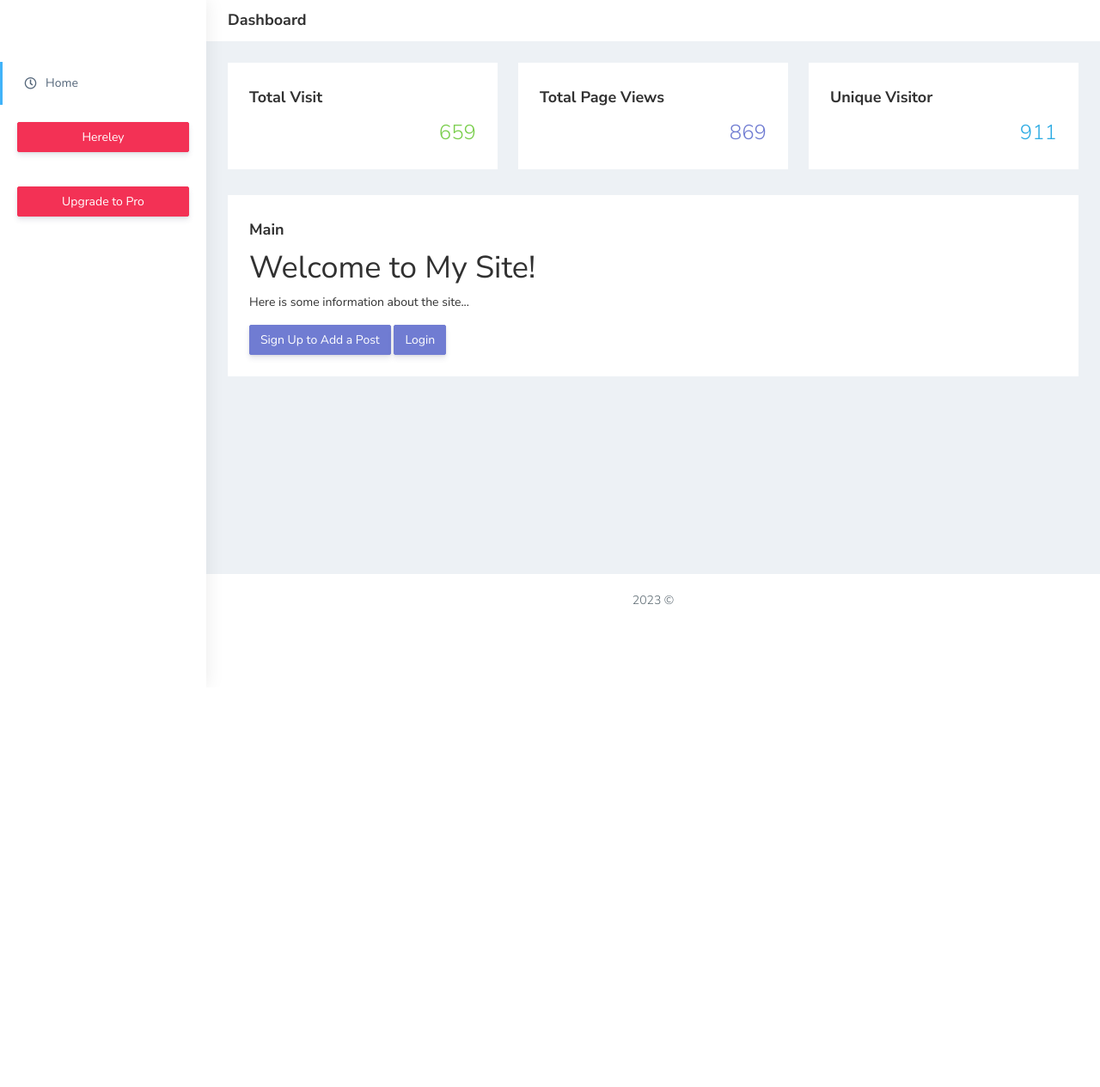
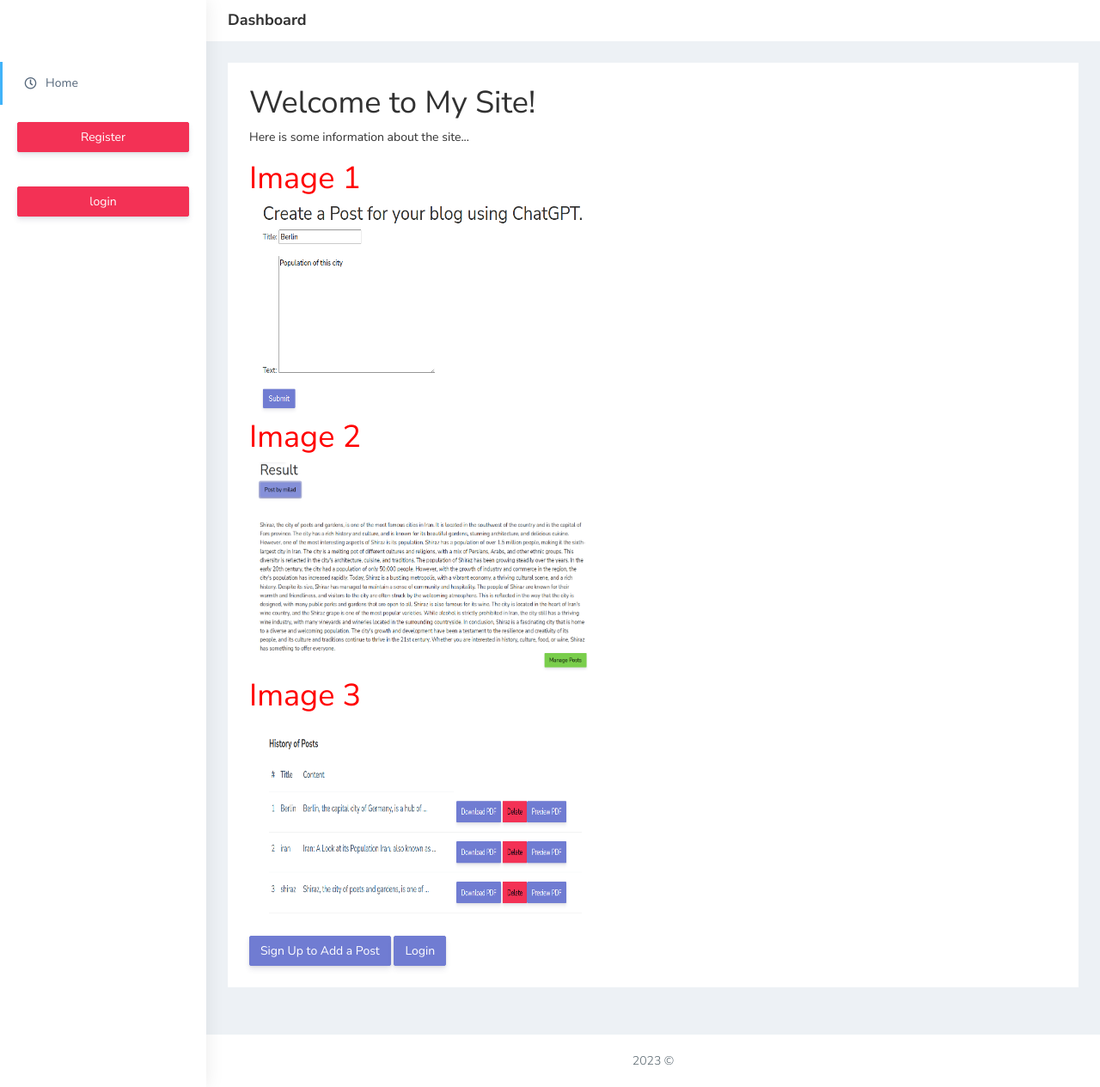
Before and after one commit to khademmilad/chatgpt-api_django_rest_react, a Django app: page / in a window 1280 px wide. Shown: the whole page at 86% size. Before the commit the page ends 704 px from the top, so only its background shows below. Run offline with Django 4.2, Linux system fonts and the light colour scheme; some libraries are stand-ins or nearby versions.

Commit message:
some changes on landig page

```diff
--- a/src/blog/views.py
+++ b/src/blog/views.py
@@ -9,6 +9,7 @@ from django.http import JsonResponse
 from .common import process_option_default
 import json
 from django.shortcuts import redirect
+
 
 
 openai.api_key = "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"
--- a/src/templates/base.html
+++ b/src/templates/base.html
@@ -160,16 +160,21 @@
                         </li>
 
                         {% else %}
-                        <li class="text-center p-20 upgrade-btn">
+                        <!-- <li class="text-center p-20 upgrade-btn">
                             <a href="#"
                                 class="btn d-grid btn-danger text-white" target="_blank">
                                 Hereley</a>
-                        </li>
+                        </li> -->
                         {% endif %}
                         <li class="text-center p-20 upgrade-btn">
                             <a href="#"
                                 class="btn d-grid btn-danger text-white" target="_blank">
-                                Upgrade to Pro</a>
+                                Register</a>
+                        </li>
+                        <li class="text-center p-20 upgrade-btn">
+                            <a href="#"
+                                class="btn d-grid btn-danger text-white" target="_blank">
+                                login</a>
                         </li>
                     </ul>
 
@@ -216,7 +221,7 @@
                 <!-- ============================================================== -->
                 <!-- Three charts -->
                 <!-- ============================================================== -->
-                <div class="row justify-content-center">
+                <!-- <div class="row justify-content-center">
                     <div class="col-lg-4 col-md-12">
                         <div class="white-box analytics-info">
                             <h3 class="box-title">Total Visit</h3>
@@ -257,14 +262,13 @@
                             </ul>
                         </div>
                     </div>
-                </div>
+                </div> -->
                 <!-- ============================================================== -->
                 <!-- PRODUCTS YEARLY SALES -->
                 <!-- ============================================================== -->
                 <div class="row">
                     <div class="col-md-12 col-lg-12 col-sm-12 col-xs-12">
                         <div class="white-box">
-                            <h3 class="box-title">Main</h3>
                             <div class="d-md-flex">
                             </div>
                             {% block content %}
--- a/src/templates/blog/landing.html
+++ b/src/templates/blog/landing.html
@@ -8,6 +8,15 @@
 <h1>Welcome to My Site!</h1>
 <p>Here is some information about the site...</p>
 
+<div class="image-container">
+    <h1 style="color: red;">Image 1</h1>
+    <img style="width: 400px; height: 250px;" src="{% static 'images/landing/1.png' %}" alt="Image 1">
+    <h1 style="color: red;">Image 2</h1>
+    <img style="width: 400px; height: 250px;" src="{% static 'images/landing/2.png' %}" alt="Image 2">
+    <h1 style="color: red;">Image 3</h1>
+    <img style="width: 400px; height: 250px;" src="{% static 'images/landing/3.png' %}" alt="Image 3">
+</div>
+
 <a href="{% url 'account:signup' %}" class="btn btn-primary">Sign Up to Add a Post</a>
 
 <a class="btn btn-primary" href="{% url 'account:login' %}">Login</a>
--- a/src/templates/blog/post_form.html
+++ b/src/templates/blog/post_form.html
@@ -3,7 +3,7 @@
 {% extends 'home.html' %}
 {% load static %}
 
-{% block title %}About Us{% endblock %}
+{% block title %}Create a Post{% endblock %}
 
 {% block content %}
 
```
Also changed, not shown: src/static/images/landing/1.png (added), src/static/images/landing/2.png (added), src/static/images/landing/3.png (added).
